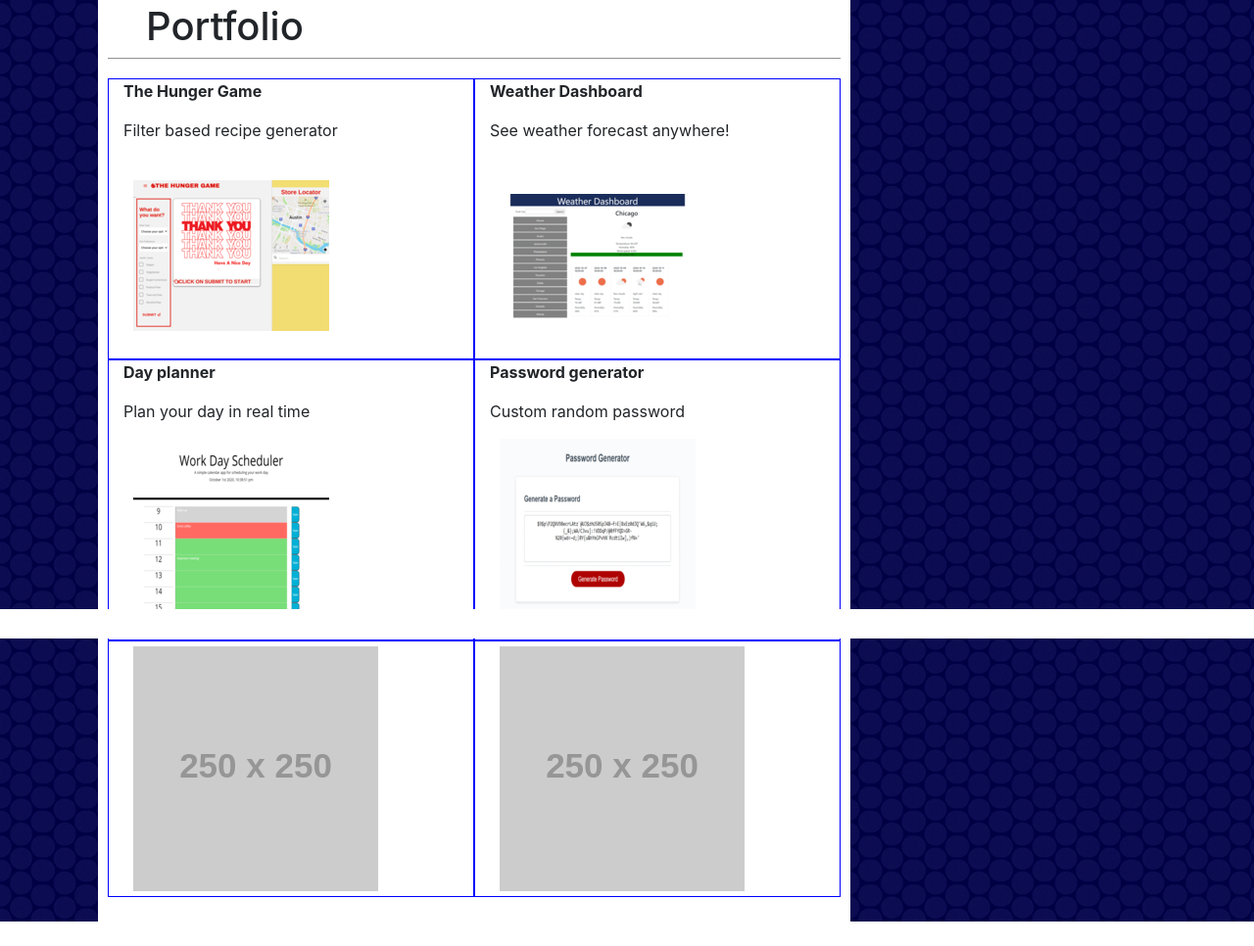
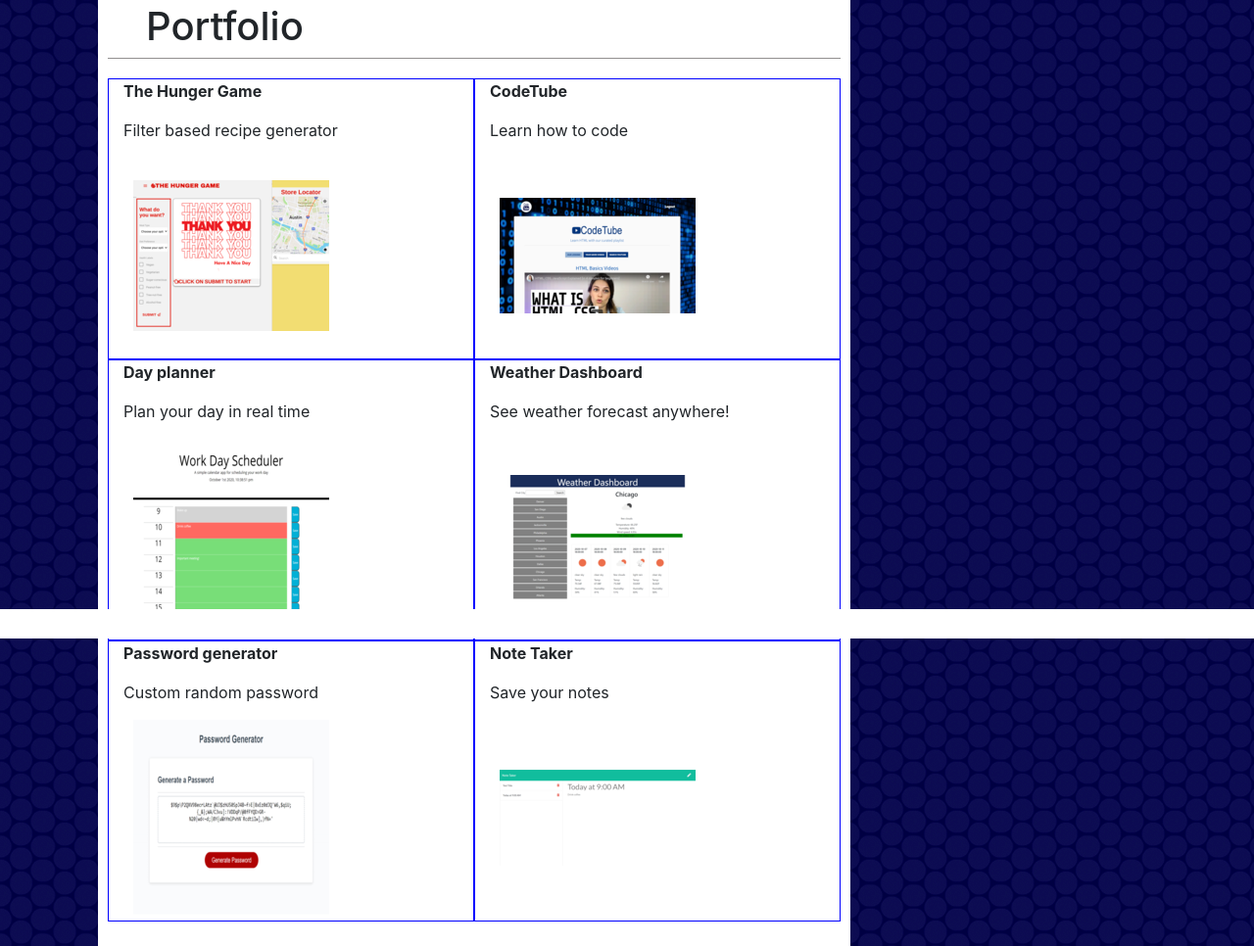
Before and after one commit to Jacobn88/Portfolio, a plain HTML site: page portfolio.html in a window 1280 px wide. Shown: the part 148-1114 px from the top of the page at 98% size. Before the commit the page ends 1089 px from the top, so only its background shows below. Drawn offline with nearby package versions, Linux system fonts and the light colour scheme; placeholder pictures from the web are drawn by us.

Commit message:
adds new project to portfolio

```diff
--- a/portfolio.html
+++ b/portfolio.html
@@ -122,10 +122,10 @@
                                 alt="The Hunger Game"></a>
                     </div>
                     <div class="col-md-6 project">
-                        <p class=name>Weather Dashboard</p>
-                        <p>See weather forecast anywhere!</p>
-                        <a href="https://jacobn88.github.io/Weather/"><img src=images/dashboard.png
-                                alt="Weather Dashboard"></a>
+                        <p class=name>CodeTube</p>
+                        <p>Learn how to code</p>
+                        <a href="https://github.com/Jacobn88/CodeTube"><img src=images/Members-page.PNG
+                                alt="CodeTube"></a>
                     </div>
                 </div>
                 <div class="row">
@@ -136,18 +136,24 @@
                                 alt="Day Planner"></a>
                     </div>
                     <div class="col-md-6 project">
+                        <p class=name>Weather Dashboard</p>
+                        <p>See weather forecast anywhere!</p>
+                        <a href="https://jacobn88.github.io/Weather/"><img src=images/dashboard.png
+                                alt="Weather Dashboard"></a>
+                    </div>
+                </div>
+                <div class="row">
+                    <div class="col-md-6 project">
                         <p class=name>Password generator</p>
                         <p>Custom random password</p>
                         <a href="https://jacobn88.github.io/Password/"><img src=images/randompassword.png
                                 alt="Password Generator"></a>
                     </div>
-                </div>
-                <div class="row">
                     <div class="col-md-6 project">
-                        <img src="https://via.placeholder.com/250x250" alt="Project 5">
-                    </div>
-                    <div class="col-md-6 project">
-                        <img src="https://via.placeholder.com/250x250" alt="Project 6">
+                        <p class=name>Note Taker</p>
+                        <p>Save your notes</p>
+                        <a href="https://github.com/Jacobn88/Note_taker"><img src=images/note-taker.png
+                                alt="Note Taker"></a>
                     </div>
                 </div>
             </div>
```
Also changed, not shown: images/members-page.png (added), images/note-taker.png (added).
